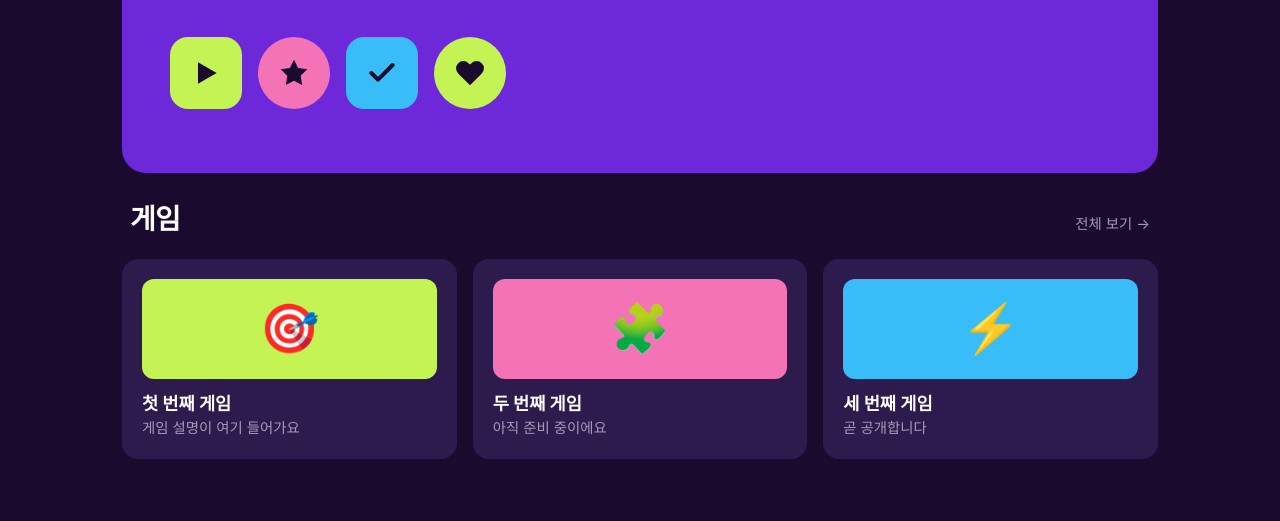
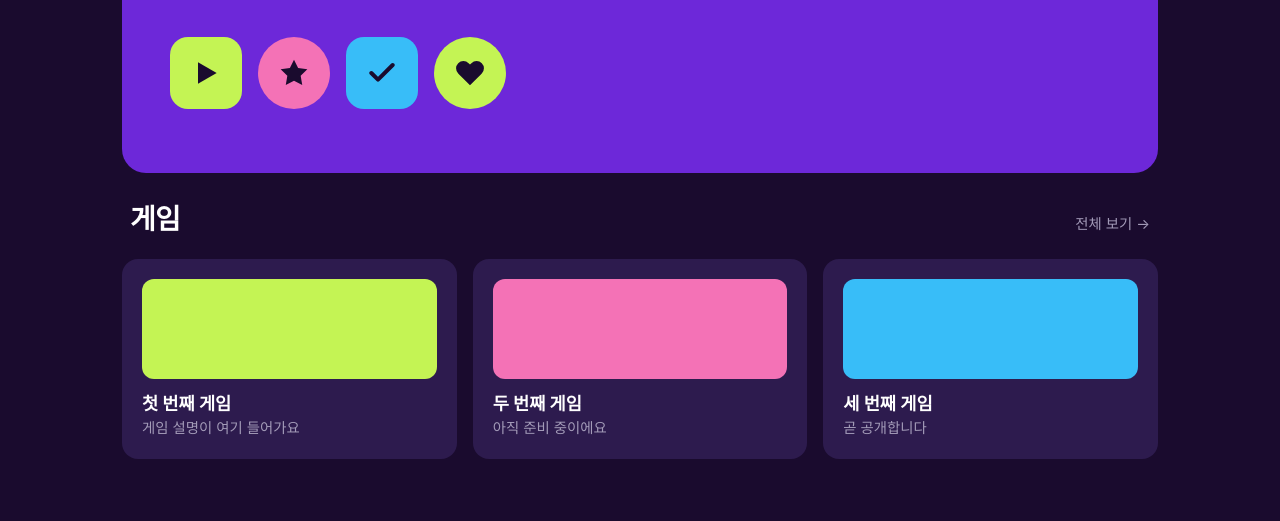
Before and after one commit to Matail/my-site, an Astro site: page / in a window 1280 px wide. Shown: the part 431-952 px from the top of the page. Built offline with nearby package versions, Linux system fonts and the light colour scheme; Astro itself is replaced by a stand-in of ours; a web font is replaced by a local one.

Commit message:
수정 내용

```diff
--- a/src/pages/index.astro
+++ b/src/pages/index.astro
@@ -61,17 +61,17 @@ import Layout from '../layouts/Layout.astro';
 
 			<div class="game-grid">
 				<a href="#" class="game-card">
-					<div class="game-thumb thumb-lime">🎯</div>
+					<div class="game-thumb thumb-lime"></div>
 					<h3>첫 번째 게임</h3>
 					<p>게임 설명이 여기 들어가요</p>
 				</a>
 				<a href="#" class="game-card">
-					<div class="game-thumb thumb-pink">🧩</div>
+					<div class="game-thumb thumb-pink"></div>
 					<h3>두 번째 게임</h3>
 					<p>아직 준비 중이에요</p>
 				</a>
 				<a href="#" class="game-card">
-					<div class="game-thumb thumb-cyan">⚡</div>
+					<div class="game-thumb thumb-cyan"></div>
 					<h3>세 번째 게임</h3>
 					<p>곧 공개합니다</p>
 				</a>
```
